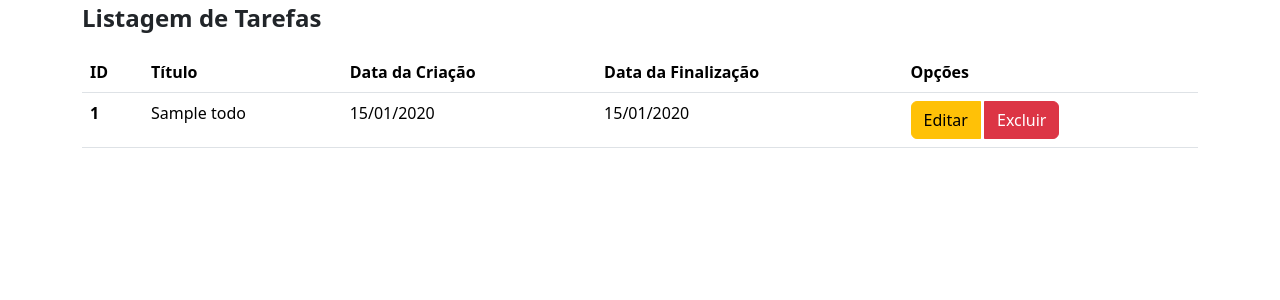
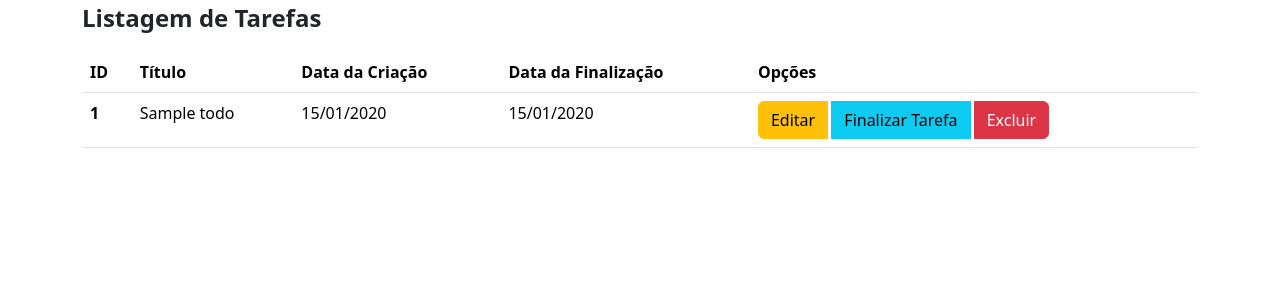
Before and after one commit to cesar-augusto-costa/Python_Django_Senai, a Django app: page / in a window 1280 px wide. Shown: the part 56-356 px from the top of the page. Run offline with Django 5.2, Linux system fonts and the light colour scheme; tables that the repository leaves empty hold one stand-in row (values such as "Sample post").

Commit message:
Adicionado funcionalidade de Finalizar Tarefa

```diff
--- a/setup/urls.py
+++ b/setup/urls.py
@@ -19,7 +19,7 @@ from django.contrib import admin
 from django.urls import path, include
 
 # from todos.views import home, todoListar
-from todos.views import todoListarView, todoCriarView, todoAtualizarView, todoDeletarView  # Class Based Views
+from todos.views import todoListarView, todoCriarView, todoAtualizarView, todoDeletarView, todoCompletarView # Class Based Views
 
 urlpatterns = [
     path("admin/", admin.site.urls),
@@ -29,5 +29,8 @@ urlpatterns = [
     path("criar", todoCriarView.as_view(), name='todo_criar'),
     path("atualizar/<int:pk>", todoAtualizarView.as_view(), name='todo_atualizar'),
     path("deletar/<int:pk>", todoDeletarView.as_view(), name='todo_excluir'),
+    path("completar/<int:pk>",
+         todoCompletarView.as_view(),
+         name='todo_completar'),
     path("__debug__/", include("debug_toolbar.urls")),
 ]
--- a/todos/templates/todos/todolistar.html
+++ b/todos/templates/todos/todolistar.html
@@ -36,6 +36,8 @@
             <div class="btn-group" role="group" aria-label="Basic mixed styles example">
               <button type="button" onclick="window.location.href='{% url 'todo_atualizar' pk=tarefa.pk %}'" class="btn btn-warning">Editar</button>
               &nbsp;
+              <button type="button" onclick="window.location.href='{% url 'todo_completar' pk=tarefa.pk %}'" class="btn btn-info">Finalizar Tarefa</button>
+              &nbsp;
               <button type="button" onclick="window.location.href='{% url 'todo_excluir' pk=tarefa.pk %}'" class="btn btn-danger">Excluir</button>
             </div>
           </td>
--- a/todos/views.py
+++ b/todos/views.py
@@ -1,8 +1,10 @@
 from django.shortcuts import render
 from django.http import HttpResponse
 from .models import Todo
-from django.views.generic import ListView, CreateView, UpdateView, DeleteView
+from django.views.generic import ListView, CreateView, UpdateView, DeleteView, View
 from django.urls import reverse_lazy
+from datetime import date
+from django.shortcuts import redirect
 
 # Create your views here.
 def home(request):
@@ -26,7 +28,7 @@ class todoListarView(ListView):
 
 class todoCriarView(CreateView):
     model = Todo
-    fields = ["titulo","dtFinalizado"]  # Uma lista de campos que o usuario pode alterar
+    fields = ["titulo"]  # Uma lista de campos que o usuario pode alterar
     success_url = reverse_lazy('todo_listar')
 
     def get_context_data(self, **kwargs):
@@ -36,7 +38,7 @@ class todoCriarView(CreateView):
 
 class todoAtualizarView(UpdateView):
     model = Todo
-    fields = ["titulo","dtFinalizado"]
+    fields = ["titulo", "dtFinalizado"]
     success_url = reverse_lazy('todo_listar')
 
     def get_context_data(self, **kwargs):
@@ -48,3 +50,10 @@ class todoDeletarView(DeleteView):
     model = Todo
     success_url = reverse_lazy('todo_listar')
     template_name = "todos/todo_confirm_delete.html"
+
+class todoCompletarView(View):
+    def get(self, request, pk):
+        tarefa = Todo.objects.get(pk=pk)
+        tarefa.dtFinalizado = date.today()
+        tarefa.save()
+        return redirect('todo_listar')
```
